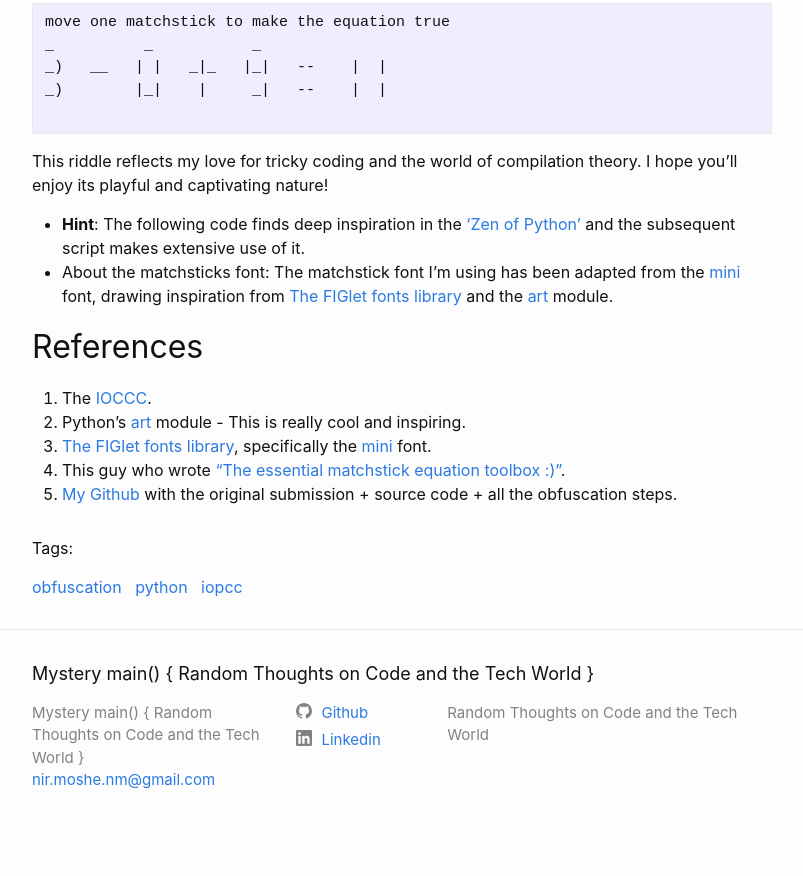
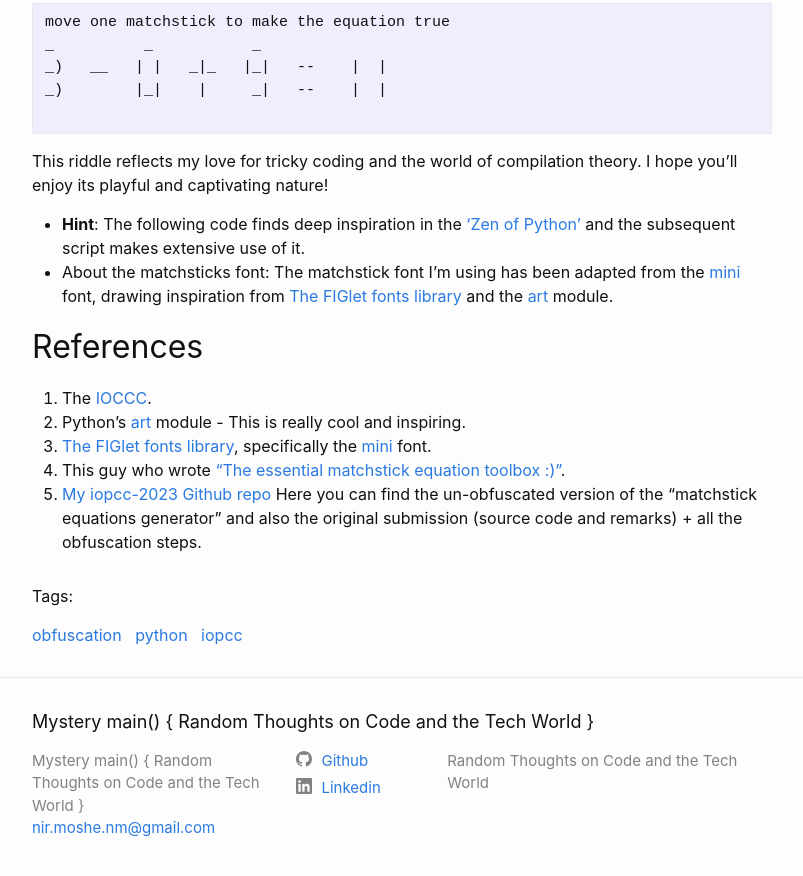
Before and after one commit to nir-mo/nir-mo.github.io, a Jekyll site: the page built from _posts/2023-09-04-IOPCC-2023.markdown, in a window 1280 px wide and 900 px high, scrolled down 2667 px. Shown: the top 876 px of the window, without its empty margins (238-1041 px from the left). Built offline with Jekyll 4.4.1, drawn with Linux system fonts in a browser that asks for light colours; before the commit the page ends 3519 px from its top, so only the background shows below that.

Commit message:
fix the link to my github repository.

```diff
--- a/_posts/2023-09-04-IOPCC-2023.markdown
+++ b/_posts/2023-09-04-IOPCC-2023.markdown
@@ -116,5 +116,5 @@ captivating nature!
 3. [The FIGlet fonts library](http://www.jave.de/figlet/fonts.html), specifically the
    [mini](http://www.jave.de/figlet/fonts/details/mini.html) font.
 4. This guy who wrote ["The essential matchstick equation toolbox :)"](https://narve.github.io/matchstick-puzzle-solver/).
-5. [My Github](https://github.com/nir-mo/iopcc-2023) with the original submission + source code + all the obfuscation
-   steps.
+5. [My iopcc-2023 Github repo](https://github.com/nir-mo/iopcc-2023) Here you can find the un-obfuscated version of the "matchstick
+   equations generator" and also the original submission (source code and remarks) + all the obfuscation steps.
```
